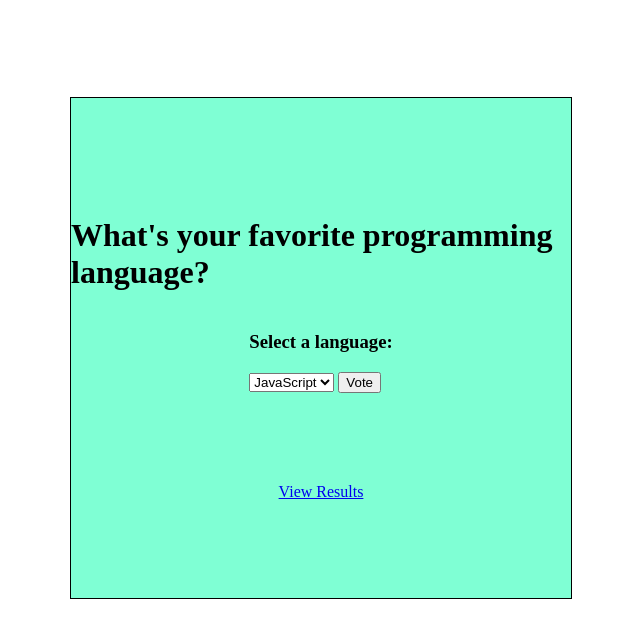
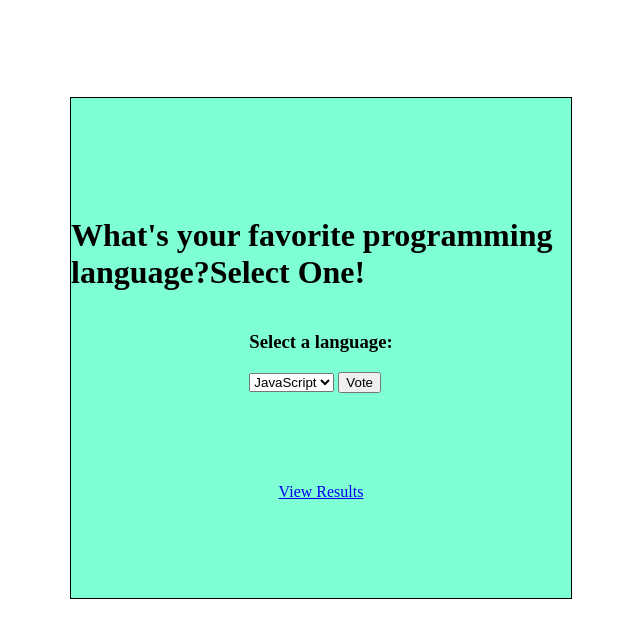
Before and after one commit to Aayushak01/pollingapp, a website: page public/index.html in a window 1280 px wide. Shown: the top 638 px of the page, without its empty margins (437-1077 px from the left). Drawn offline with Linux system fonts and the light colour scheme.

Commit message:
Update index.html

```diff
--- a/public/index.html
+++ b/public/index.html
@@ -35,7 +35,7 @@
 <body>
   <div>
     <div class="poll">
-      <h1>What's your favorite programming language?</h1>
+      <h1>What's your favorite programming language?Select One!</h1>
     <form action="/vote" method="POST">
       <label for="language"><h3>Select a language:</h3></label>
       <select id="language" name="language">
```
